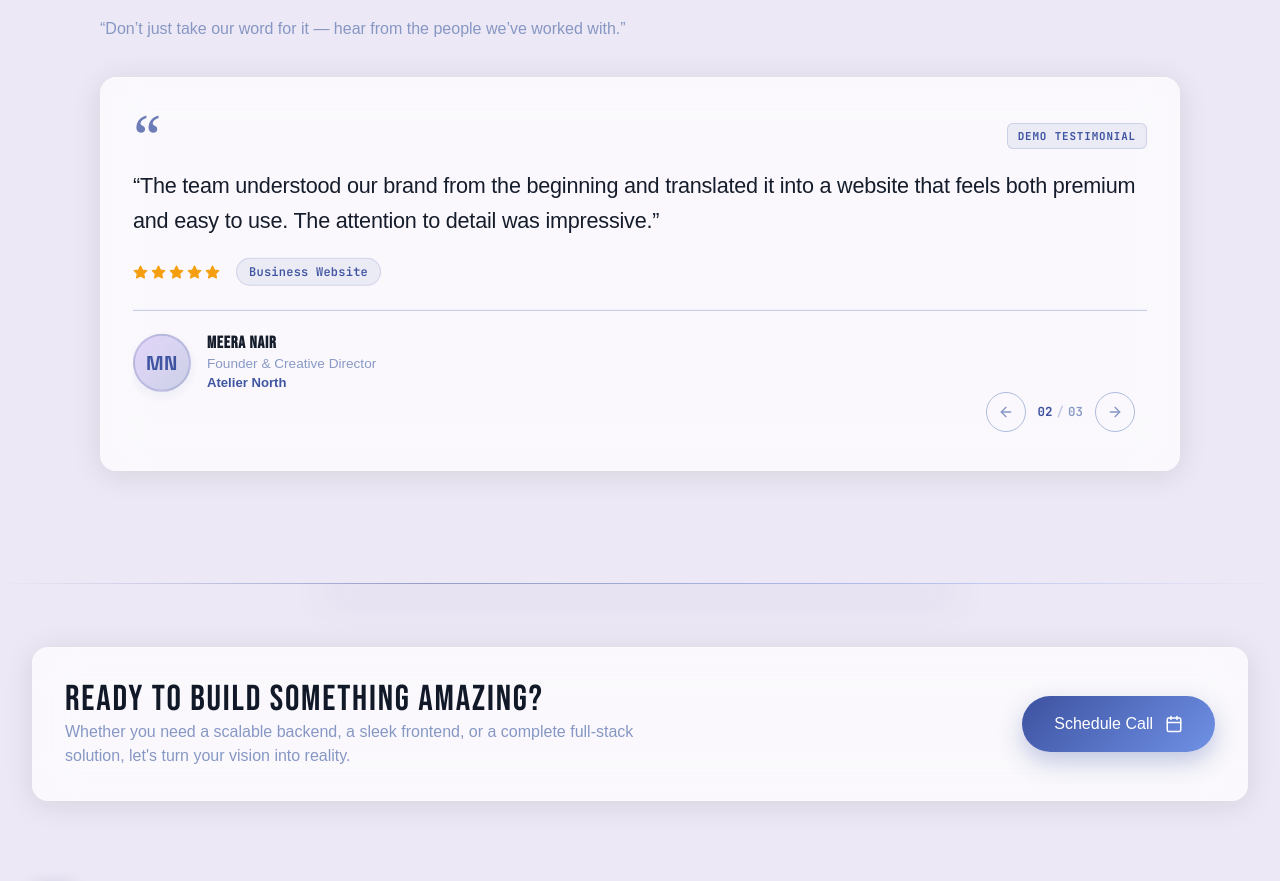
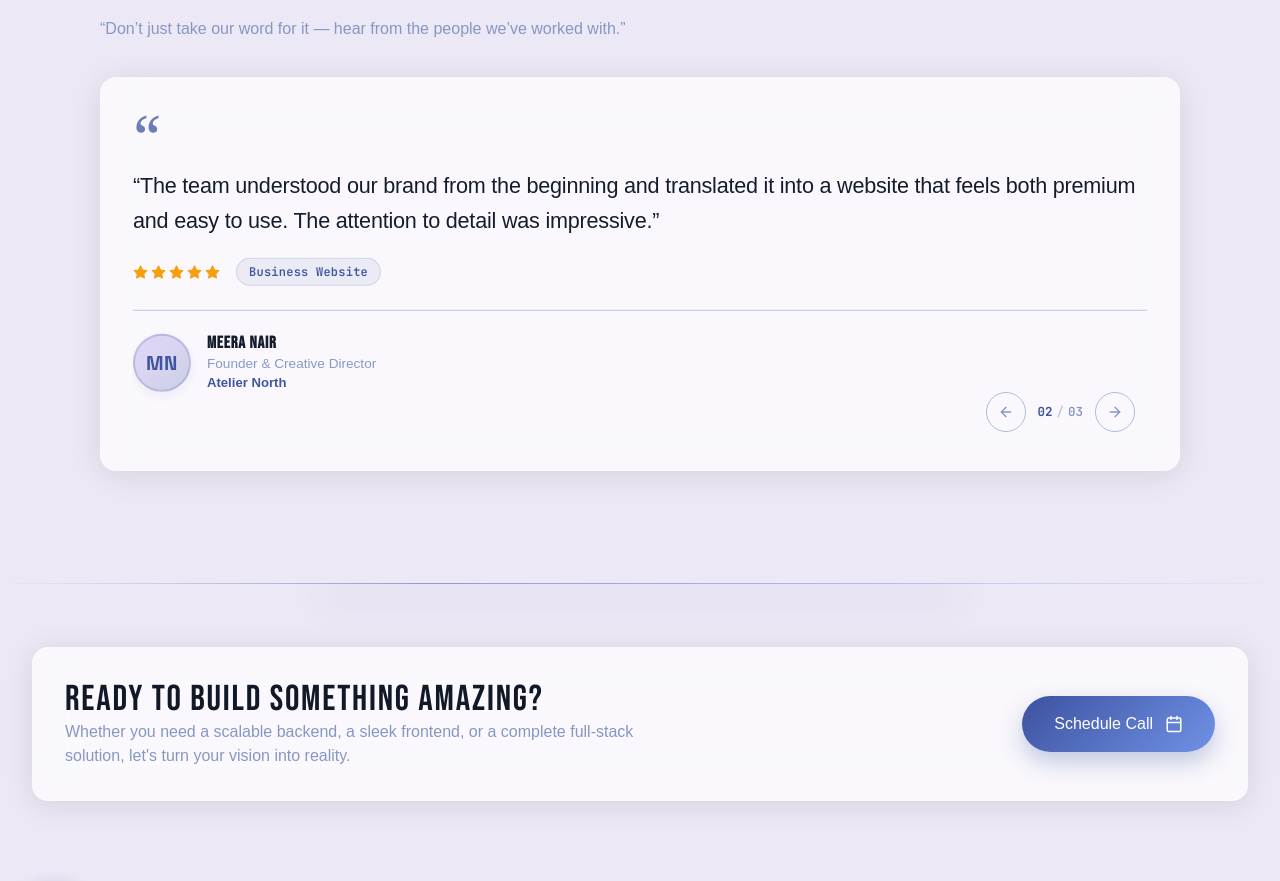
Before and after one commit to ravichandran37/nexwe_fronend, a React (Vite) app: page / in a window 1280 px wide. Shown: the part 2622-3503 px from the top of the page. Built offline with nearby package versions, Linux system fonts and the light colour scheme.

Commit message:
fix(testimonials): remove demo testimonial badge

```diff
--- a/src/components/Testimonials/Testimonials.jsx
+++ b/src/components/Testimonials/Testimonials.jsx
@@ -113,14 +113,11 @@ const Testimonials = () => {
             onMouseEnter={() => setIsPaused(true)}
             onMouseLeave={() => setIsPaused(false)}
           >
-            {/* Top Row: Oversized Quote Mark + Demo Testimonial Tag */}
+            {/* Top Row: Oversized Quote Mark */}
             <div className="testimonial-card-top">
               <div className="testimonial-quote-mark" aria-hidden="true">
                 “
               </div>
-              <span className="demo-testimonial-tag">
-                DEMO TESTIMONIAL
-              </span>
             </div>
 
             {/* Vertical Sliding Viewport with overflow: hidden */}
```
